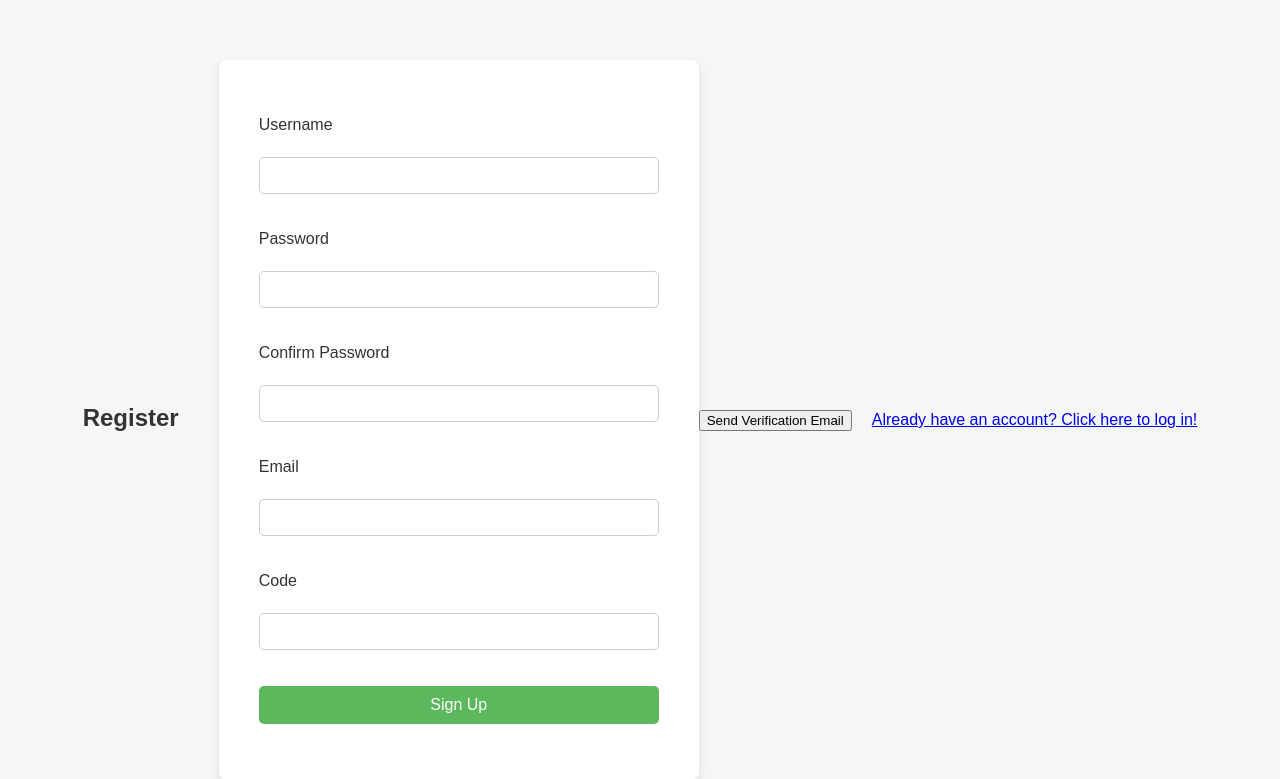
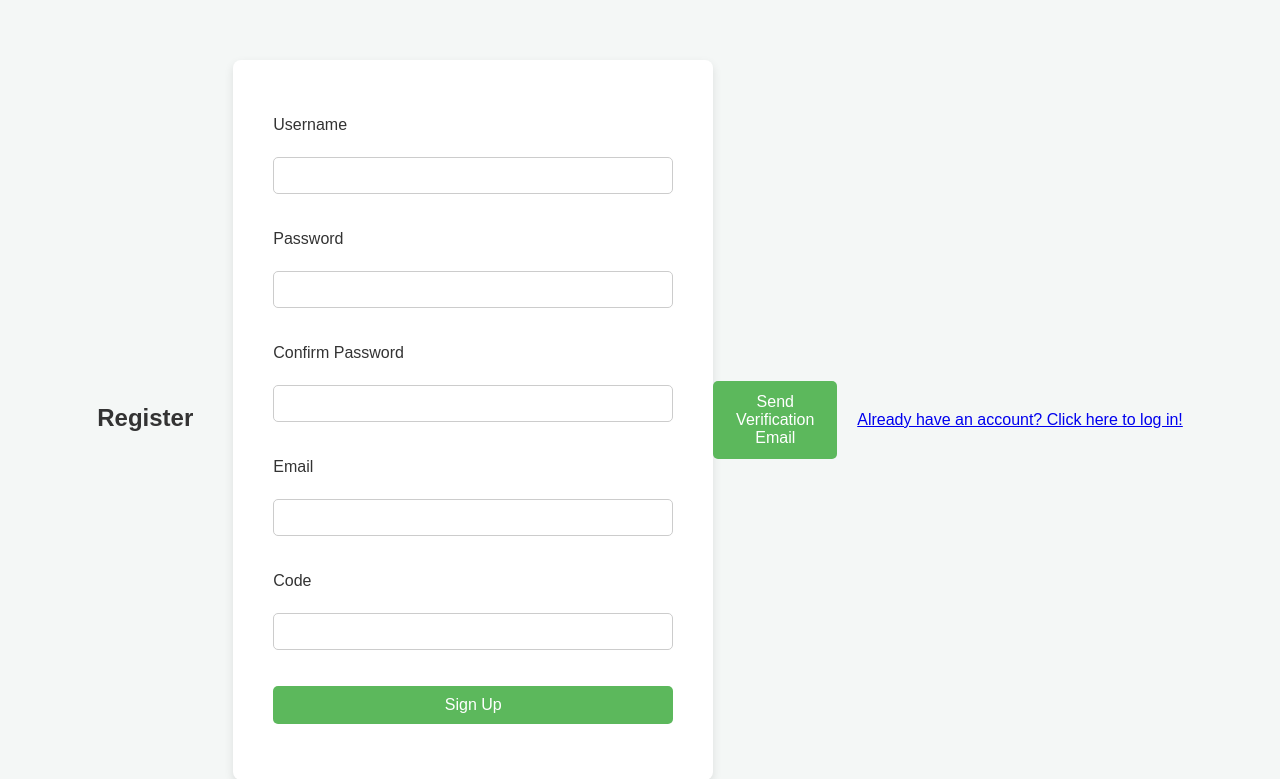
Before and after one commit to SakethSripada/Flask-SocialMedia-Automation, a Flask app: page /register in a window 1280 px wide. Shown: the top 779 px of the page. Run offline with Flask 3, Linux system fonts and the light colour scheme; some libraries are stand-ins or nearby versions.

Commit message:
button styling update register page

```diff
--- a/app.py
+++ b/app.py
@@ -6,7 +6,7 @@ from werkzeug.security import generate_password_hash, check_password_hash
 from flask_wtf import FlaskForm
 from wtforms import StringField, PasswordField, SubmitField
 from wtforms.validators import DataRequired, Email, Length, EqualTo, ValidationError, Regexp
-from instance.secret import SECRET_KEY, MAIL_DEFAULT_SENDER, MAIL_PASSWORD, MAIL_PORT, MAIL_SERVER, MAIL_USERNAME
+from secret import SECRET_KEY, MAIL_DEFAULT_SENDER, MAIL_PASSWORD, MAIL_PORT, MAIL_SERVER, MAIL_USERNAME
 from flask_mail import Mail, Message
 from itsdangerous import URLSafeTimedSerializer, SignatureExpired
 from flask_migrate import Migrate
--- a/static/loginreg.css
+++ b/static/loginreg.css
@@ -59,6 +59,23 @@ input[type="submit"]:hover {
     background-color: #4cae4c;
 }
 
+#sendVerifEmail{
+     width: 10%;
+    padding: 12px;
+    border-radius: 5px;
+    border: none;
+    background-color: #5cb85c;
+    color: white;
+    cursor: pointer;
+    font-size: 16px;
+}
+
+#sendVerifEmail:hover{
+    background-color: #4cae4c;
+    transform: scale(1.1);
+    transition: 0.2s ease-in-out
+}
+
 @media (max-height: 500px) {
     body {
         margin-top: 20px;
```
